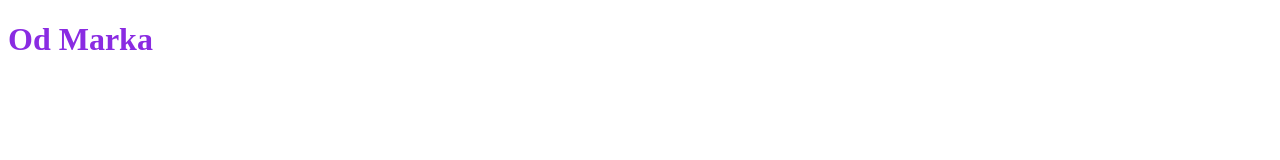
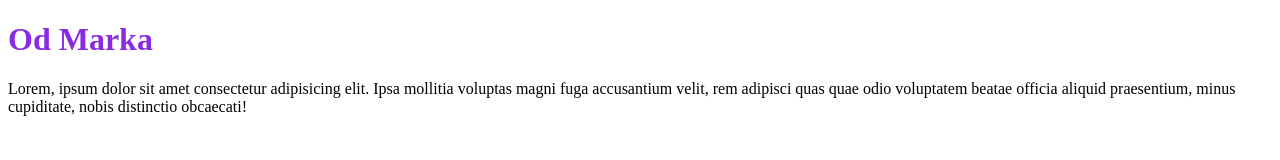
Before and after one commit to elijahmg/utery-project, a plain HTML site: page index.html in a window 1280 px wide. Drawn offline with Linux system fonts and the light colour scheme.

Commit message:
adds paragraph

```diff
--- a/index.html
+++ b/index.html
@@ -12,5 +12,6 @@
 </head>
 <body>
    <h1>Od Marka</h1>
+   <p>Lorem, ipsum dolor sit amet consectetur adipisicing elit. Ipsa mollitia voluptas magni fuga accusantium velit, rem adipisci quas quae odio voluptatem beatae officia aliquid praesentium, minus cupiditate, nobis distinctio obcaecati!</p>
 </body>
 </html>
```
